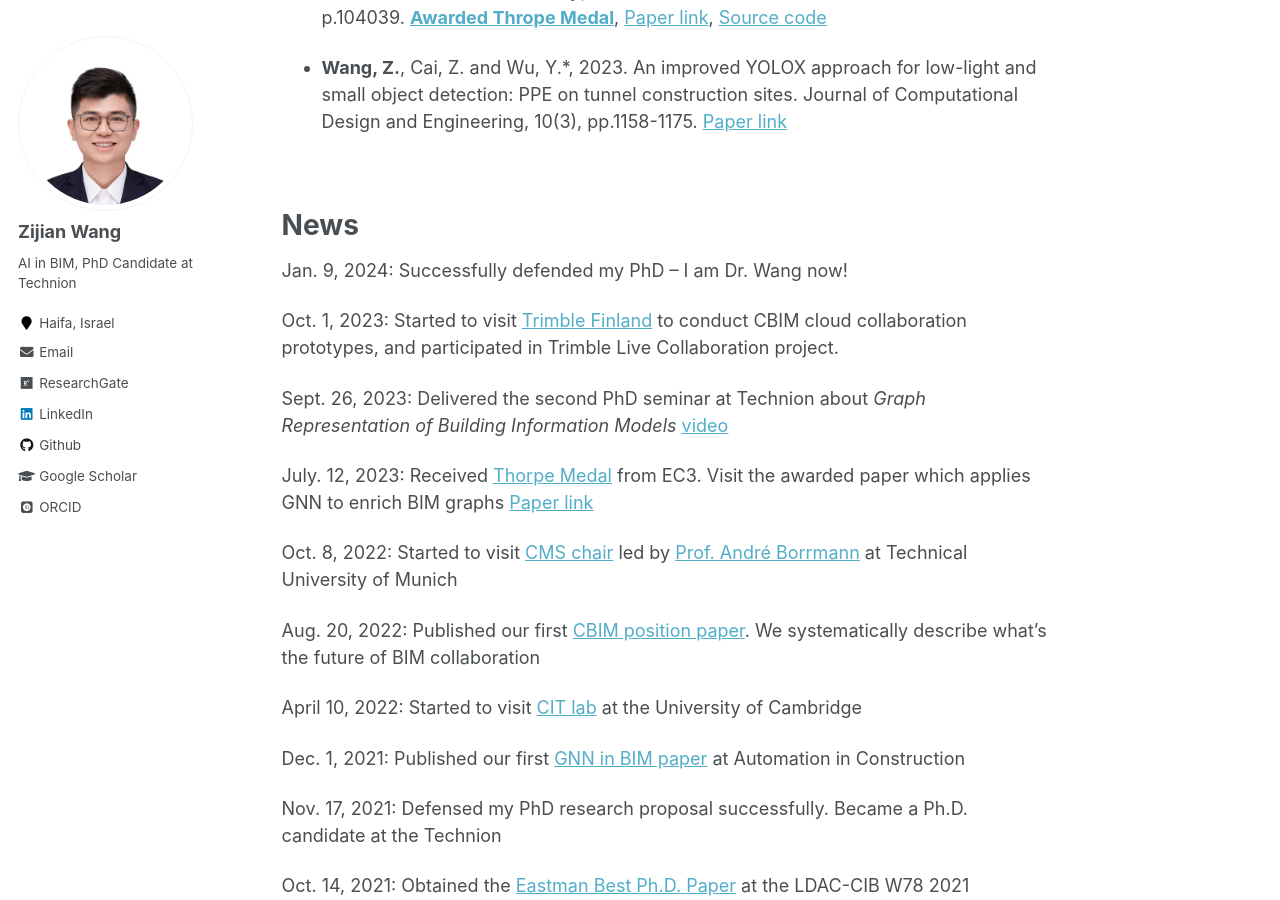
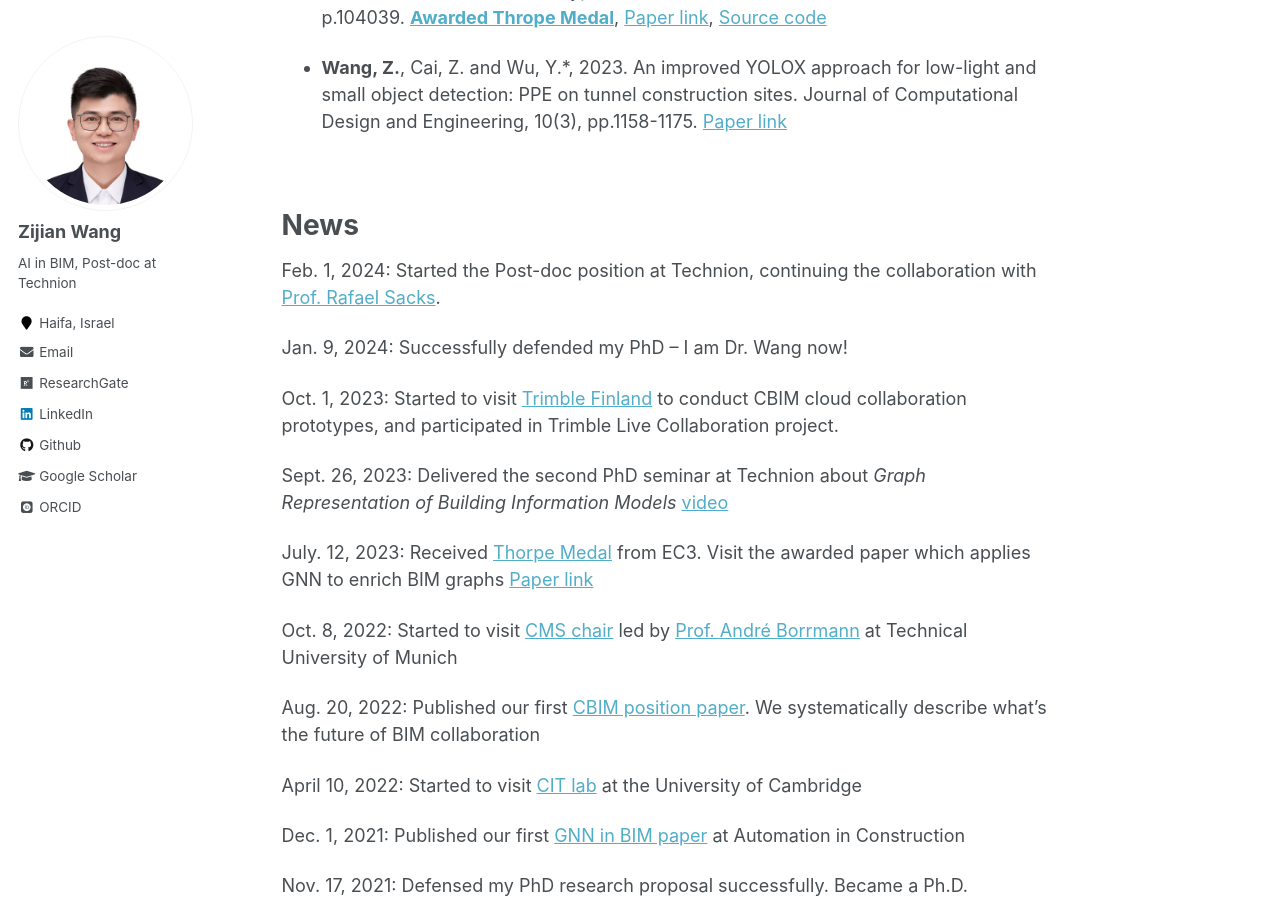
Before and after one commit to ZijianWang-ZW/zijianwang-zw.github.io, a Jekyll site: the page built from _pages/about.md, in a window 1280 px wide and 900 px high, scrolled down 1613 px. Built offline with Jekyll 4.4.1, drawn with Linux system fonts in a browser that asks for light colours; some web fonts are replaced.

Commit message:
changing current position

```diff
--- a/_config.yml
+++ b/_config.yml
@@ -82,7 +82,7 @@ analytics:
 author:
   name             : "Zijian Wang"
   avatar           : "avatar_zj.JPG"
-  bio              : "AI in BIM, PhD Candidate at Technion"
+  bio              : "AI in BIM, Post-doc at Technion"
   location         : "Haifa, Israel"
   employer         :
   pubmed           : # "https://www.ncbi.nlm.nih.gov/pubmed/?term=john+snow"
--- a/_pages/about.md
+++ b/_pages/about.md
@@ -56,6 +56,8 @@ Selected Publications
 
 News
 ======
+Feb. 1, 2024: Started the Post-doc position at Technion, continuing the collaboration with [Prof. Rafael Sacks](https://sacks.net.technion.ac.il/).
+
 Jan. 9, 2024: Successfully defended my PhD – I am Dr. Wang now!
 
 Oct. 1, 2023: Started to visit [Trimble Finland](https://www.trimble.com/en) to conduct CBIM cloud collaboration prototypes, and participated in Trimble Live Collaboration project.
```
